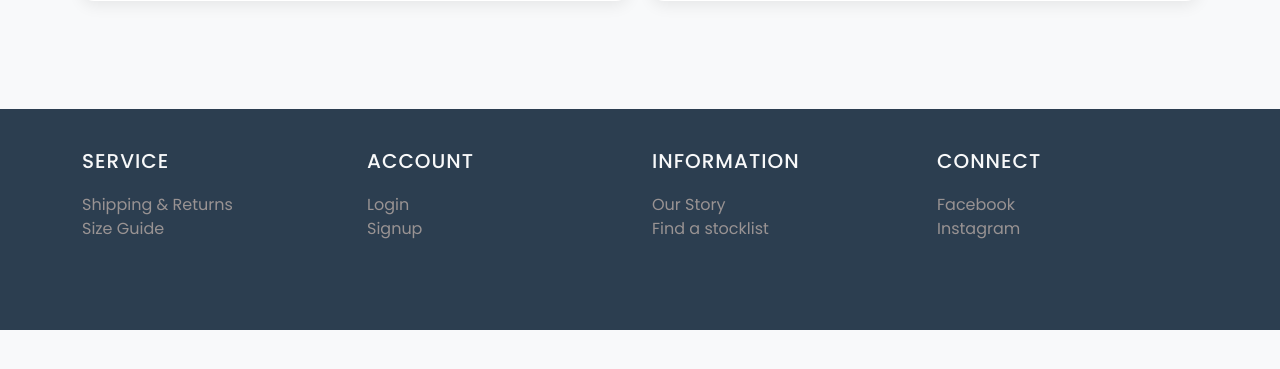
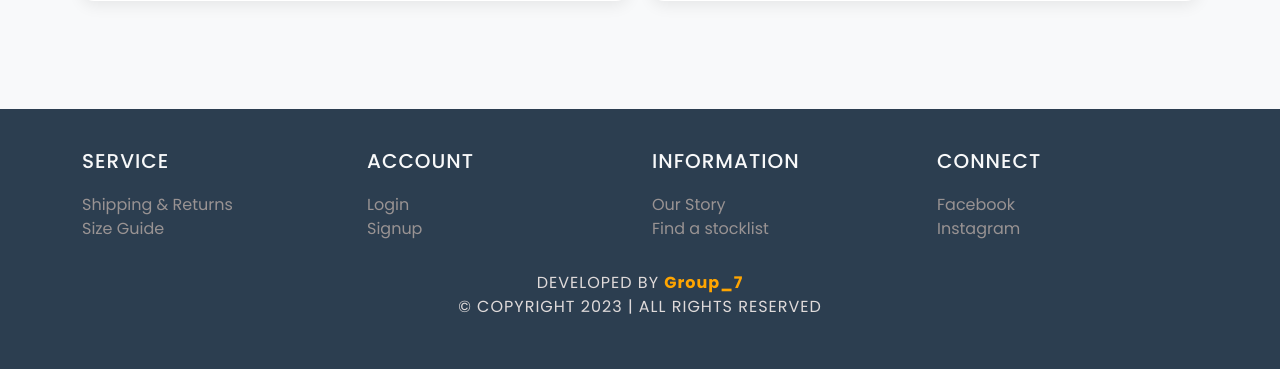
Before and after one commit to Ashfaque-Al-Sinan/BlogPost-_Website, a Django app: page /blog in a window 1280 px wide. Shown: the part 1455-1824 px from the top of the page. Before the commit the page ends 1785 px from the top, so only its background shows below. Run offline with Django 4.2, Linux system fonts and the light colour scheme; data comes from the database, SQL or seed files in the repository; some libraries are stand-ins or nearby versions.

Commit message:
Update footer.html

```diff
--- a/templates/footer.html
+++ b/templates/footer.html
@@ -20,10 +20,27 @@
     color: orange;
   }
 
+  .footer-bottom {
+    text-align: center;
+    color: #dfdada;
+    margin-top: 30px;
+    margin-bottom: 10px;
+    font-size: 16px;
+    letter-spacing: 1px;
+  }
+
+  .footer-bottom .keerti {
+    color: orange;
+    font-weight: bold;
+    text-decoration: none;
+  }
+
   @media screen and (max-width:600px) {
-
     h4,
     li {
+      text-align: center;
+    }
+    .footer-bottom {
       text-align: center;
     }
   }
@@ -60,13 +77,13 @@
           <li><a href="#">Instagram</a></li>
         </ul>
       </div>
-
     </div>
-  </div>
-
-  <div class="container mt-5">
     <div class="row">
       <div class="col-lg-12">
+        <div class="footer-bottom">
+          DEVELOPED BY <span class="keerti">Group_7</span><br>
+          &copy; COPYRIGHT 2023 | ALL RIGHTS RESERVED
+        </div>
       </div>
     </div>
   </div>
```
